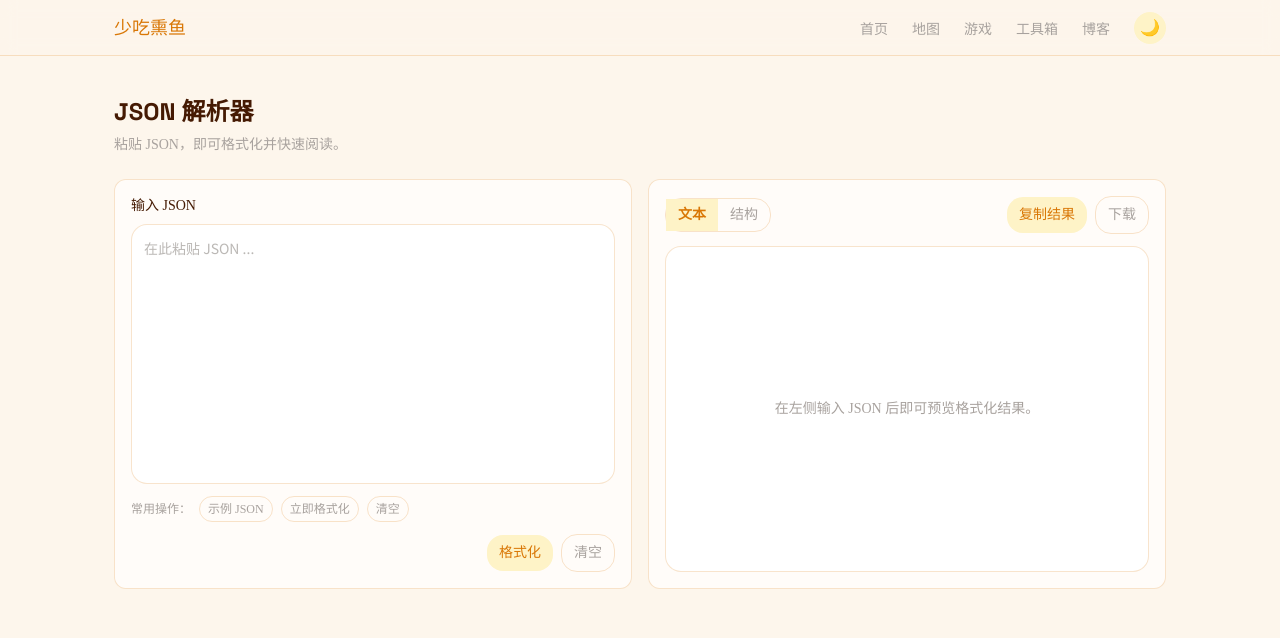
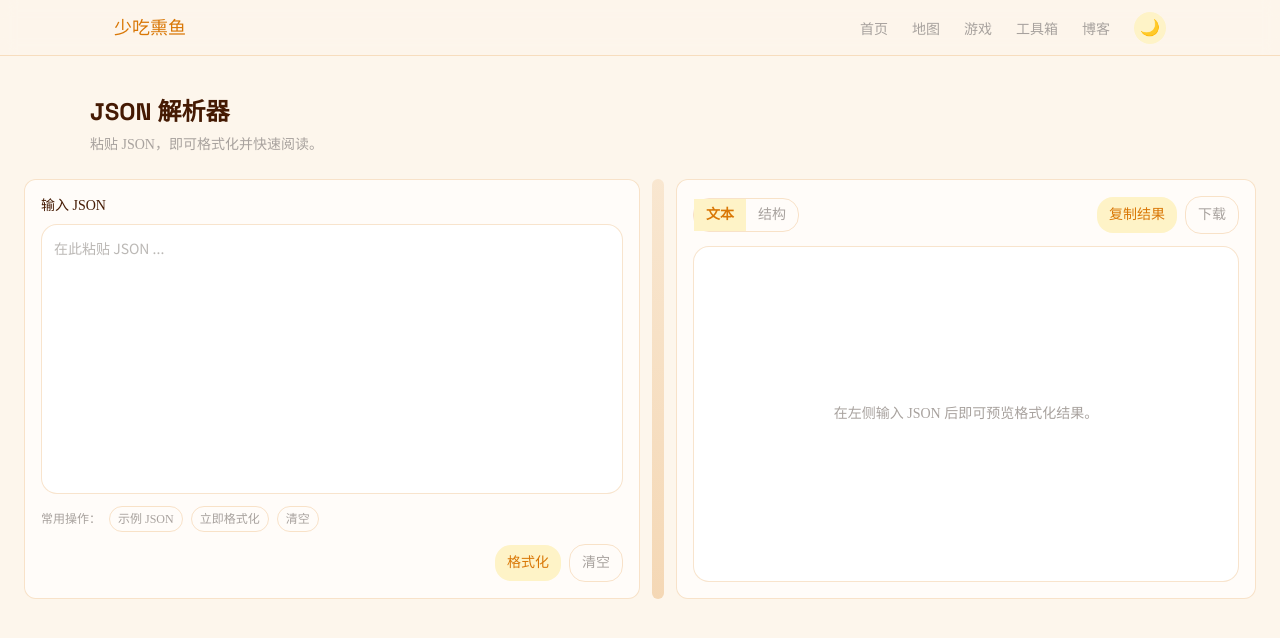
Before and after one commit to Lychee-li572/new-blog, a Vue app: page /toolbox/json-parser in a window 1280 px wide. Shown: the top 638 px of the page. Built offline with nearby package versions, Linux system fonts and the light colour scheme; a web font is replaced by a local one.

Commit message:
feat: make json parser panes resizable with drag handle

```diff
--- a/src/features/toolbox/views/JsonParserPage.vue
+++ b/src/features/toolbox/views/JsonParserPage.vue
@@ -1,11 +1,16 @@
 <template>
-  <section class="mx-auto max-w-[1100px] px-4 py-10 sm:px-6">
-    <header class="mb-6">
+  <section class="px-4 py-10 sm:px-6">
+    <header class="mx-auto mb-6 max-w-[1100px]">
       <h1 class="text-2xl font-semibold" style="color: var(--text-primary); font-family: var(--font-heading)">JSON 解析器</h1>
       <p class="mt-2 text-sm" style="color: var(--text-secondary)">粘贴 JSON，即可格式化并快速阅读。</p>
     </header>
 
-    <div class="grid gap-4 md:grid-cols-2">
+    <div
+      class="json-parser-workspace mx-auto max-w-[1600px]"
+      :style="{ '--left': leftWidth + '%' }"
+      @pointerdown="onDividerPointerDown"
+    >
+      <div class="json-parser-left min-w-[220px]">
         <JsonInputPanel v-model="rawInput">
           <template #hint>
             <div class="mt-3 flex flex-wrap items-center gap-2 text-xs" style="color: var(--text-secondary)">
@@ -20,7 +25,11 @@
             <button class="rounded-lg px-3 py-2 text-sm" style="background: transparent; color: var(--text-secondary); border: 1px solid var(--border)" @click="clear">清空</button>
           </template>
         </JsonInputPanel>
+      </div>
 
+      <div class="json-parser-divider" data-testid="divider" />
+
+      <div class="json-parser-right min-w-[220px]">
         <JsonResultPanel :active-view="activeView" @update:active-view="activeView = $event">
           <template #actions>
             <button class="rounded-lg px-3 py-2 text-sm" style="background: var(--accent-lighter); color: var(--accent-primary)" @click="copyResult">复制结果</button>
@@ -42,6 +51,7 @@
           </template>
         </JsonResultPanel>
       </div>
+    </div>
   </section>
 </template>
 
@@ -55,6 +65,8 @@ import { useJsonParser } from '@/features/toolbox/composables/useJsonParser'
 
 const { rawInput, formatted, error, refresh } = useJsonParser()
 const activeView = ref<'text' | 'tree'>('text')
+const leftWidth = ref(50)
+let dragging = false
 
 const example = JSON.stringify(
   {
@@ -77,6 +89,39 @@ const parsedValue = computed(() => {
     return null
   }
 })
+
+function clampWidth(value: number) {
+  return Math.min(80, Math.max(20, value))
+}
+
+function onDividerPointerDown(event: PointerEvent) {
+  const workspace = (event.currentTarget as HTMLElement).closest('.json-parser-workspace')
+  if (!workspace) {
+    return
+  }
+
+  dragging = true
+  const rect = workspace.getBoundingClientRect()
+
+  const onPointerMove = (moveEvent: PointerEvent) => {
+    if (!dragging) {
+      return
+    }
+    const percent = ((moveEvent.clientX - rect.left) / rect.width) * 100
+    leftWidth.value = clampWidth(percent)
+  }
+
+  const stop = () => {
+    dragging = false
+    window.removeEventListener('pointermove', onPointerMove)
+    window.removeEventListener('pointerup', stop)
+    window.removeEventListener('pointercancel', stop)
+  }
+
+  window.addEventListener('pointermove', onPointerMove)
+  window.addEventListener('pointerup', stop)
+  window.addEventListener('pointercancel', stop)
+}
 
 function applyExample() {
   rawInput.value = example
@@ -103,3 +148,31 @@ function downloadResult() {
   URL.revokeObjectURL(url)
 }
 </script>
+
+<style scoped>
+.json-parser-workspace {
+  display: grid;
+  grid-template-columns: var(--left) 12px 1fr;
+  gap: 12px;
+}
+@media (max-width: 767px) {
+  .json-parser-workspace {
+    grid-template-columns: 1fr;
+    gap: 16px;
+  }
+  .json-parser-divider {
+    display: none;
+  }
+}
+.json-parser-left,
+.json-parser-right {
+  min-height: 420px;
+}
+.json-parser-divider {
+  width: 12px;
+  flex-shrink: 0;
+  cursor: col-resize;
+  border-radius: 9999px;
+  background: linear-gradient(180deg, rgba(217,119,6,0.12), rgba(217,119,6,0.24));
+}
+</style>
```
Also changed, not shown: 1 other file (tests, documents, lock files or other folders). Lines whose indentation alone changed are shown as unchanged.
